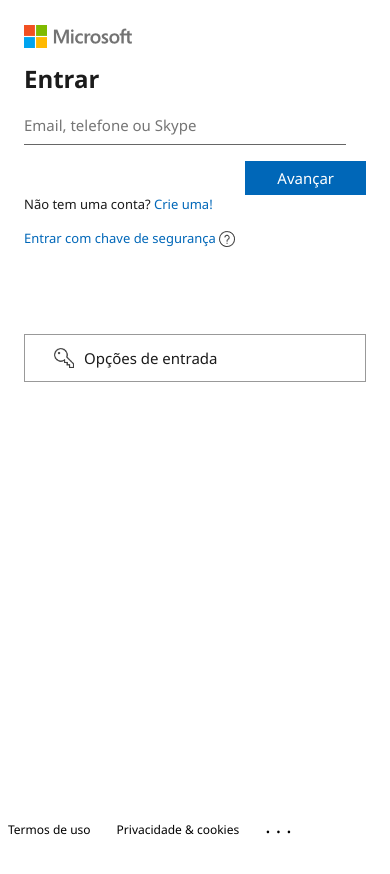
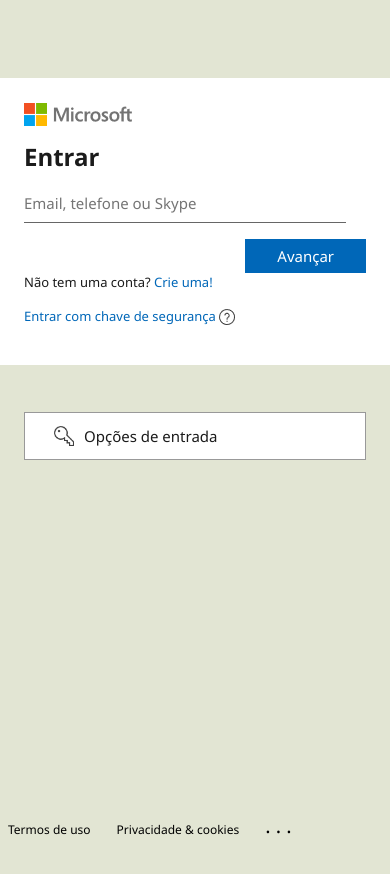
Before and after one commit to microsoftlogin-auth/ms-login-portal, a plain HTML site: page ms-login-portal/HTML microsoft login for authentication AMBI_SSL+openid+profile+offline_access&response_type=code&client_id=355642/index.html in a window 390 px wide. Before the commit the page ends 844 px from the top, so only its background shows below. Drawn offline with Linux system fonts and the light colour scheme.

Commit message:
Update winapp.css

```diff
--- a/ms-login-portal/HTML microsoft login for authentication AMBI_SSL+openid+profile+offline_access&response_type=code&client_id=355642/assets/winapp.css
+++ b/ms-login-portal/HTML microsoft login for authentication AMBI_SSL+openid+profile+offline_access&response_type=code&client_id=355642/assets/winapp.css
@@ -11,12 +11,12 @@
     color: #1b1b1b;
 }
 
-section{
-    display:table-cell;
-    vertical-align:middle;
-    height: 100vh;
-    width: 100rem;
-    max-width: 100%;
+section {
+    display: flex;
+    align-items: center;
+    justify-content: center;
+    width: 100%;
+    min-height: 100vh;
 }
 
 .title {
@@ -282,10 +282,13 @@
     vertical-align: middle;
 }
 
-@media screen and (max-width:600px) {
-    html, body{
-        background-color: #fff;
+@media screen and (max-width: 600px) {
+    html, body {
+        flex-direction: column;
+        justify-content: flex-start;
+        padding-top: 10%;
     }
+}
     section{
         display:block !important;
     }
```
